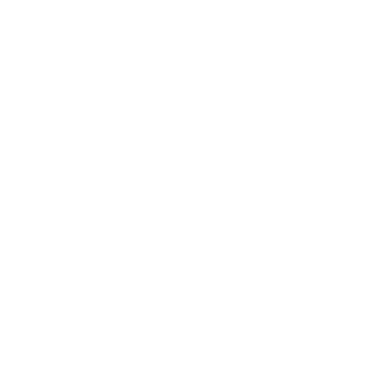
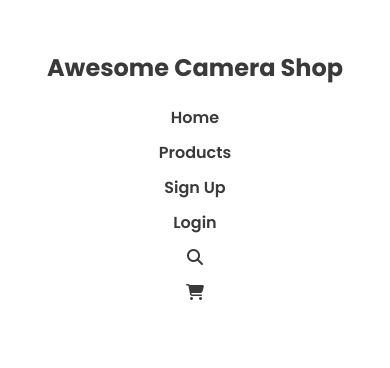
Before and after one commit to Mehedi-9T9/awesome-camera-shop, a plain HTML site: page index.html in a window 390 px wide. Drawn offline with Linux system fonts and the light colour scheme.

Commit message:
navbar complate

```diff
--- a/index.html
+++ b/index.html
@@ -7,10 +7,28 @@
     <title>Awesome Camera Shope</title>
     <link rel="stylesheet" href="./styles/style.css">
     <link rel="stylesheet" href="./styles/responsive.css">
+    <link rel="stylesheet" href="https://cdnjs.cloudflare.com/ajax/libs/font-awesome/6.5.1/css/all.min.css"
+        integrity="sha512-DTOQO9RWCH3ppGqcWaEA1BIZOC6xxalwEsw9c2QQeAIftl+Vegovlnee1c9QX4TctnWMn13TZye+giMm8e2LwA=="
+        crossorigin="anonymous" referrerpolicy="no-referrer" />
 </head>
 
 <body>
     <header>
+        <!-- Navbar Start  -->
+        <nav class="nav-container">
+            <div class="nav-logo">
+                <h2>Awesome Camera Shop</h2>
+            </div>
+            <div class="nav-items">
+                <a href="">Home</a><a href="">Products</a><a href="">Sign Up</a><a href="">Login</a><a href=""><i
+                        class="fa-solid fa-magnifying-glass"></i></a><a href=""><i
+                        class="fa-solid fa-cart-shopping"></i></a>
+            </div>
+        </nav>
+        <!-- Navbar End  -->
+        <!-- Bannar Section Start  -->
+
+        <!-- Bannar Section End  -->
 
     </header>
     <main>
--- a/styles/responsive.css
+++ b/styles/responsive.css
@@ -0,0 +1,29 @@
+@media screen and (max-width:576px) {
+    .nav-container {
+        flex-direction: column;
+    }
+
+    .nav-items a {
+        display: block;
+        margin: 10px;
+        text-align: center;
+
+    }
+
+    .nav-logo {
+        margin-bottom: 10px;
+    }
+
+}
+
+/*For  Mediaum Device  */
+@media screen and (min-width:576px) and (max-width:992px) {
+    .nav-container {
+        flex-direction: column;
+
+    }
+
+    .nav-logo {
+        margin-bottom: 10px;
+    }
+}
--- a/styles/style.css
+++ b/styles/style.css
@@ -0,0 +1,41 @@
+@import url('https://fonts.googleapis.com/css2?family=Poppins:wght@400;500;600;700;800&display=swap');
+
+* {
+    margin: 0px;
+    padding: 0px;
+    box-sizing: border-box;
+    font-family: 'Poppins', sans-serif;
+}
+
+.nav-container {
+    max-width: 1200px;
+    margin: 0px auto;
+    display: flex;
+    justify-content: space-between;
+    align-items: center;
+    padding: 50px 0px;
+}
+
+.nav-logo {}
+
+.nav-logo h2 {
+    color: #3A3A3A;
+    font-size: 24px;
+    font-weight: 700;
+}
+
+/* .nav-items {
+    display: flex;
+    justify-content: space-between;
+} */
+
+.nav-items a {
+    color: #3A3A3A;
+
+    font-size: 16px;
+    font-weight: 600;
+    text-decoration: none;
+    margin-left: 34px;
+
+
+}
```
